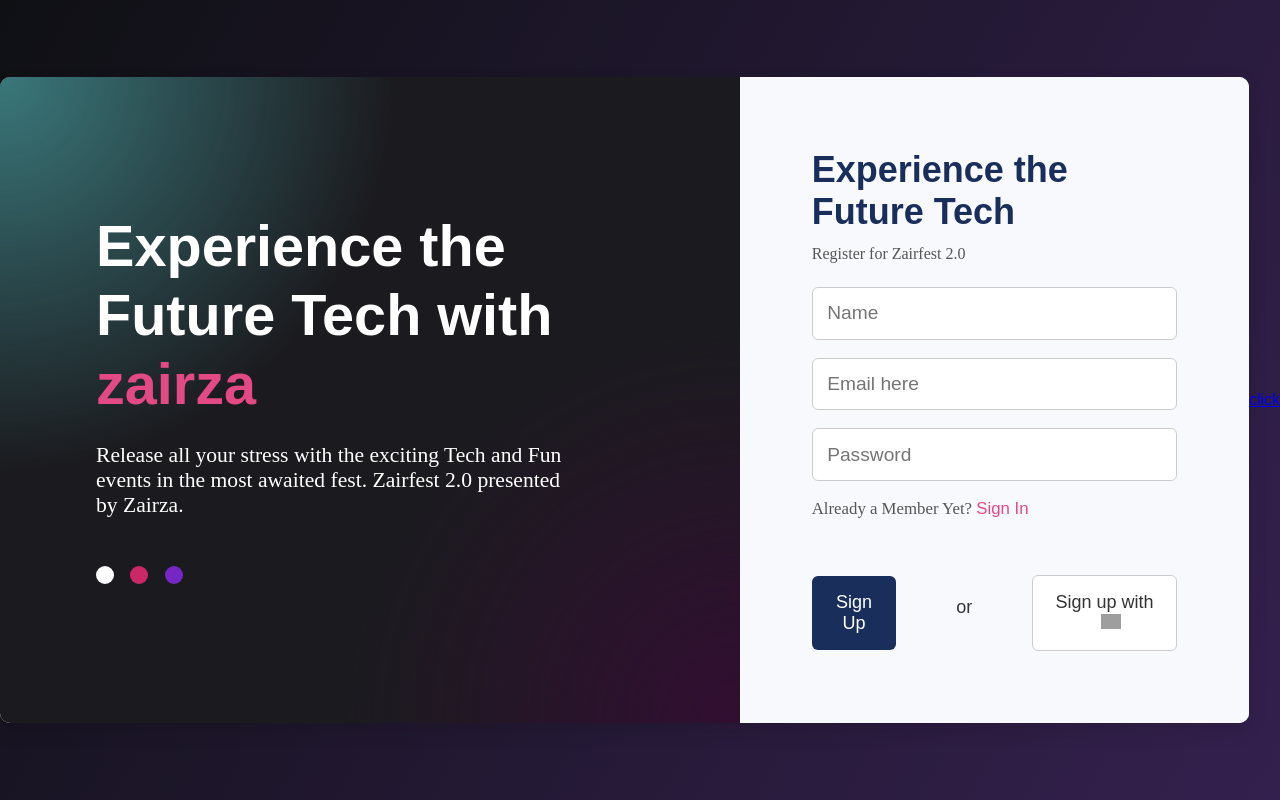
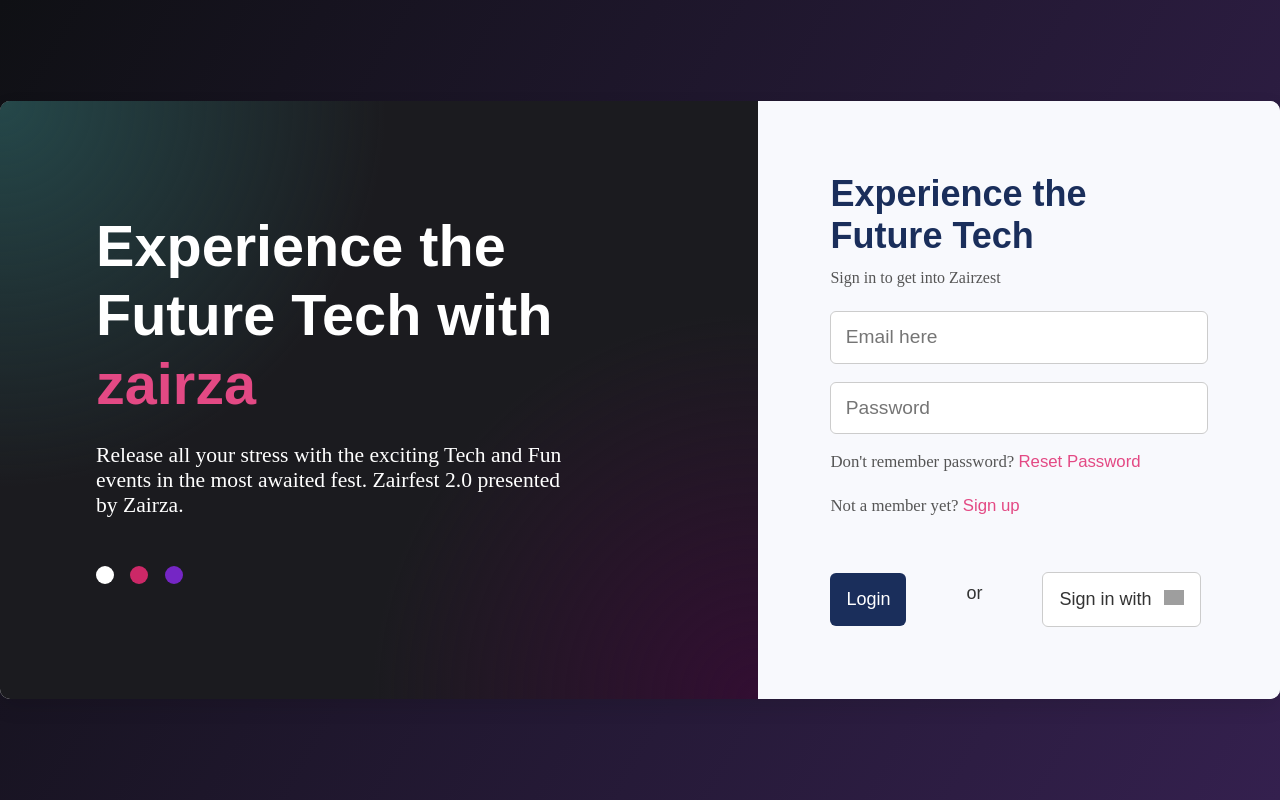
Before and after one commit to SoumyaSagarNayak/zairzest-task, a plain HTML site: page index.html in a window 1280 px wide. Drawn offline with Linux system fonts and the light colour scheme; grey boxes are pictures that could not be loaded.

Commit message:
added login and singup

```diff
--- a/index.html
+++ b/index.html
@@ -5,7 +5,7 @@
     <meta name="viewport" content="width=device-width, initial-scale=1.0">
     <meta http-equiv="X-UA-Compatible" content="IE=edge">
     <title>Zairza Landing Page</title>
-    <link rel="stylesheet" href="stylesignup.css">
+    <link rel="stylesheet" href="stylelog.css">
 </head>
 <body>
     <div class="container">
@@ -24,20 +24,21 @@
         </div>
         <div class="right-section">
             <h2>Experience the Future Tech</h2>
-            <p>Register for Zairfest 2.0 </p>
+            <p>Sign in to get into Zairzest </p>
             <form>
-                <input type="text" placeholder="Name">
+                <!-- <input type="text" placeholder="Name"> -->
                 <input type="email" placeholder="Email here">
                <input type="password"   placeholder="Password                                                          &#128065">
-                <p>Already a Member Yet? <a href="/indexlogin.html">Sign In</a></p>
+                <p>Don't remember password? <a href="#">Reset Password</a></p>
+                <p>Not a member yet? <a href="/indexsignup.html">Sign up</a></p>
                 <div class="button-group">
-                    <button class="btn signup">Sign Up</button>
+                    <button class="btn signup">Login</button>
                     <span class="or">or</span>
-                    <button class="btn google">Sign up with <img src="https://upload.wikimedia.org/wikipedia/commons/0/09/IOS_Google_icon.png" alt="Google" width="20"></button>
+                    <button class="btn google">Sign in with<img src="https://upload.wikimedia.org/wikipedia/commons/0/09/IOS_Google_icon.png" alt="Google" width="20"></button>
                 </div>
             </form>
         </div>
     </div>
-    <a href="./indexlogin.html">click</a>
+
 </body>
 </html>
```
Also changed, not shown: indexsignup.html (renamed from indexlogin.html, +7 -8 lines).
